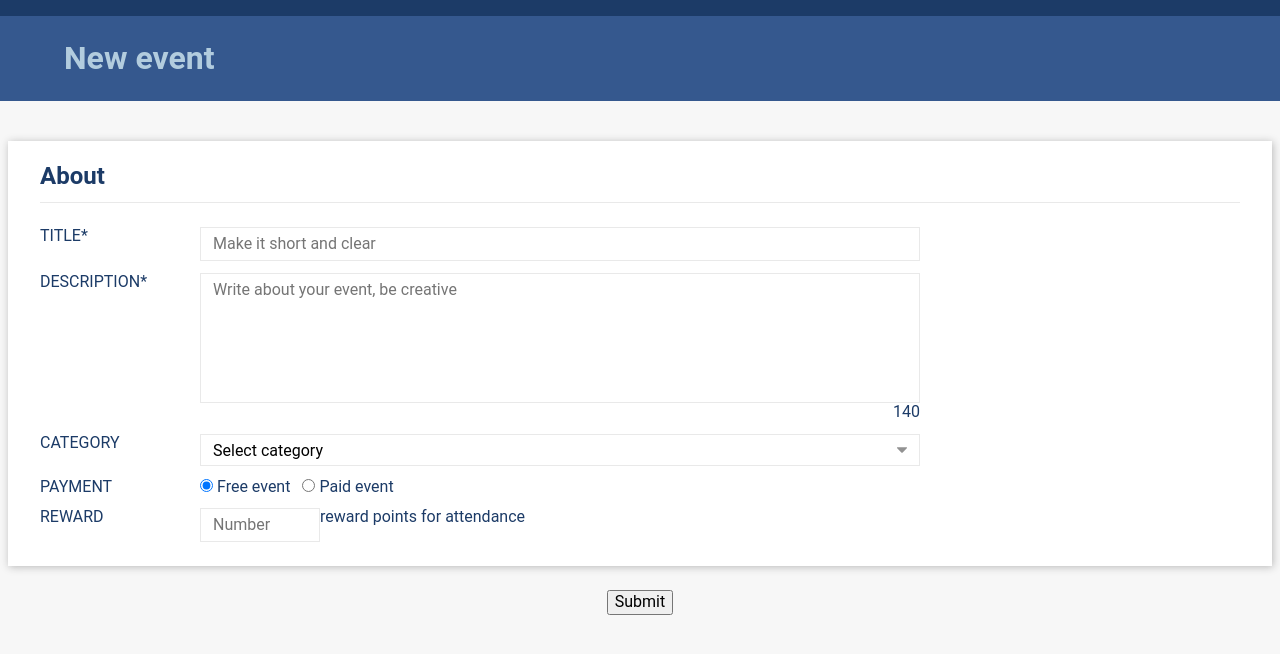
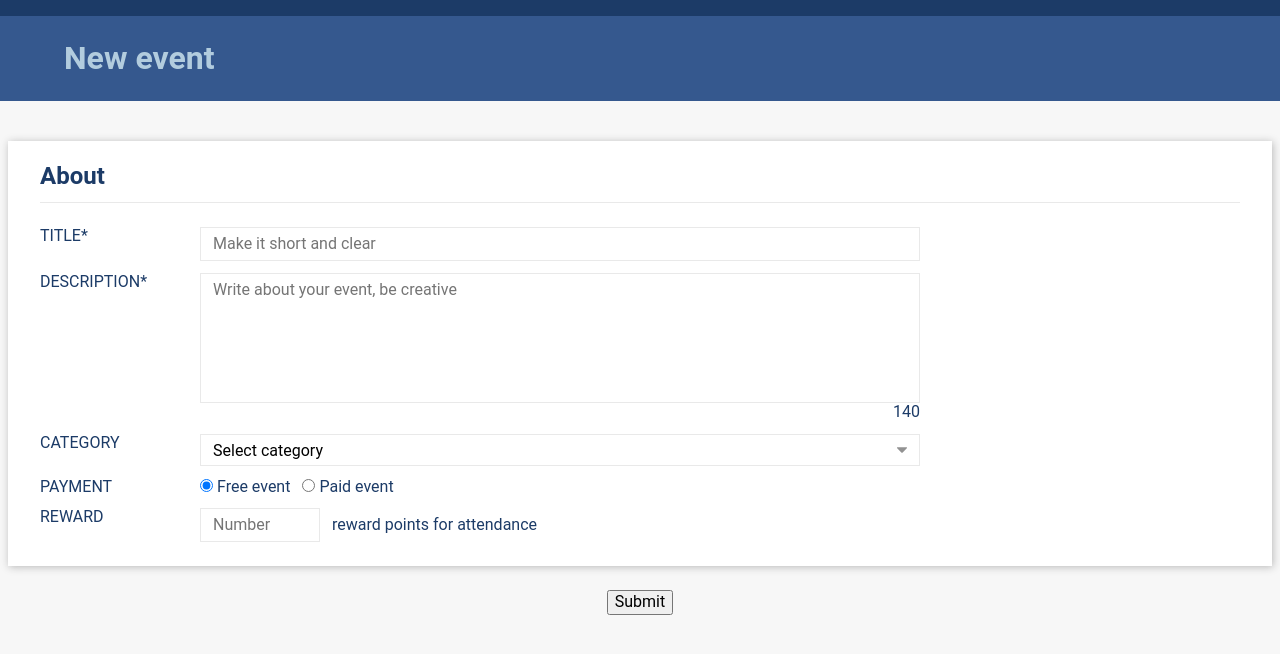
Before and after one commit to pumanitro/Accenture-Interview-App, a React (Create React App) app: page / in a window 1280 px wide. Shown: the top 654 px of the page. Built offline with nearby package versions, Linux system fonts and the light colour scheme.

Commit message:
About form is fully styled.

```diff
--- /dev/null
+++ b/src/pages/Home/About/About.s.tsx
@@ -0,0 +1,10 @@
+import styled from 'styled-components';
+
+export const RewardWrapper = styled.div`
+  display: flex;
+  align-items: center;
+`;
+
+export const StyledRewardText = styled.span`
+  margin-left: 12px;
+`;
--- a/src/pages/Home/About/About.tsx
+++ b/src/pages/Home/About/About.tsx
@@ -6,6 +6,7 @@ import { isRequired } from 'helpers/formValidations';
 import { FormTextarea } from 'components/FormTextarea/FormTextarea';
 import { FormDropdown } from 'components/FormDropdown/FormDropdown';
 import { FormRadioGroup } from 'components/FormRadioGroup/FormRadioGroup';
+import { RewardWrapper, StyledRewardText } from './About.s';
 
 export const About = () => {
   return (
@@ -61,8 +62,10 @@ export const About = () => {
       </FormElement>
 
       <FormElement title="reward">
-        <FormInput width="120px" placeholder="Number" type="number" min={0} name="reward" />
-        <span> reward points for attendance</span>
+        <RewardWrapper>
+          <FormInput width="120px" placeholder="Number" type="number" min={0} name="reward" />
+          <StyledRewardText> reward points for attendance</StyledRewardText>
+        </RewardWrapper>
       </FormElement>
     </Card>
   );
```
